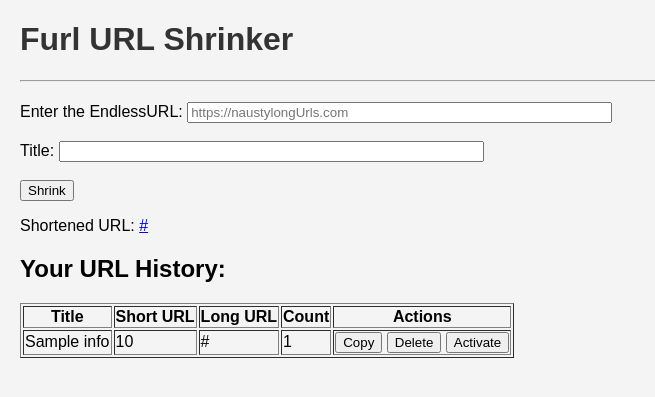
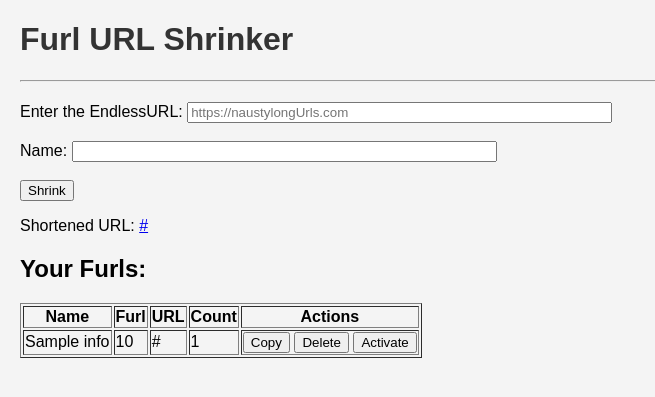
Before and after one commit to JRBros2346/furl, a Flask app: template templates/home.html in a window 1280 px wide. Shown: the top 397 px of the page, without its empty margins (0-655 px from the left). Run offline with Flask 3, Linux system fonts and the light colour scheme; the template is opened without the code that fills it: most values are stand-ins (such as "Sample title", 1, 10 or a date in 2020).

Commit message:
[Feat] Major Breaking Changes 🤘

```diff
--- a/app.py
+++ b/app.py
@@ -1,13 +1,15 @@
-from flask import Flask, render_template, request, redirect, url_for, session, json, abort
+from flask import Flask, render_template, request, redirect, url_for, session, json, abort, g, jsonify
 from url_generator import save_url_to_json, load_user_urls
-import os, hashlib
+import db
 
 app = Flask(__name__)
 app.secret_key = 'your_secret_key'
-host = "http://127.0.0.1:5000/"
+HOST = "127.0.0.1"
+PORT = 5000
 
-def hash_password(password):
-    return hashlib.sha256(password.encode()).hexdigest()
+
+with app.app_context():
+    db.query('PRAGMA FOREIGN_KEYS=ON')
 
 @app.route('/', methods=['GET', 'POST'])
 def login():
@@ -15,14 +17,9 @@ def login():
         username = request.form["username"]
         password = request.form["password"]
 
-        if os.path.exists('user.json') and os.path.getsize('user.json') > 0:
-            with open('user.json', 'r') as info:
-                data = json.load(info)
-                if username in data and data[username]['password'] == hash_password(password):
-                    session['username'] = username
-                    return redirect(url_for('home', username=username))
+        if db.verify_user(username, password):
+            return redirect(url_for('home', username=username))
         return render_template("login.html", error="Invalid username or password")
-
     return render_template("login.html")
 
 @app.route('/signup', methods=['GET', 'POST'])
@@ -31,112 +28,75 @@ def signup():
         username = request.form["username"]
         password = request.form["password"]
 
-        hashed_password = hash_password(password)
-        if os.path.exists('user.json') and os.path.getsize('user.json') > 0:
-            with open('user.json', 'r') as info:
-                data = json.load(info)
-        else:
-            data = {}
-        if username not in data:
-            data[username] = {'password': hashed_password}
-            with open('user.json', 'w') as info:
-                json.dump(data, info, indent=4)
+        if db.create_user(username, password):
             return redirect(url_for('login'))
-
         return render_template("signup.html", error="Username already exists")
-
     return render_template("signup.html")
 
 @app.route('/home/<username>', methods=['GET', 'POST'])
 def home(username):
-    if 'username' not in session or session['username'] != username:
+    if 'user' not in session or session['user'] != username:
         return redirect(url_for('login'))
 
     if request.method == "POST":
-        url_received = request.form["lurl"]
-        title = request.form["title"]
-        print(f"Received URL to shorten: {url_received} with title: {title}")
+        url = request.form["url"]
+        name = request.form["name"]
+        print(f"Received URL to shorten: {url} with name: {name}")
 
-        short_url = save_url_to_json(long_url=url_received, username=username, title=title)
-        return render_template("home.html", short_url=host + short_url, username=username, history=load_user_urls(username), host=host)
+        furl = db.create_furl(url, name, username)
+        # return render_template("home.html", username=username, furl=f'{HOST}/{furl}', furls=db.get_furls(username), host=HOST)
+        return jsonify(db.get_furls(username))
 
-    return render_template("home.html", username=username, history=load_user_urls(username), host=host)
+    return render_template("home.html", username=username, furls=db.get_furls(username), host=HOST)
+
+@app.route('/<furl>', methods=['GET'])
+def redirecting(furl):
+    res = db.translate_furl()
+    if res is not None:
+        return redirect(res)
+    else:
+        abort(404, description="Short URL not found")
 
 
-@app.route('/<short_url>', methods=['GET'])
-def redirecting(short_url):
-    with open('urls.json', 'r') as file:
-        data = json.load(file)
-        if short_url in data and data[short_url]["active"]==True:
-            l_url = data[short_url].get('long_url')
-            data[short_url]['count'] += 1
-
-            with open('urls.json', 'w') as wf:
-                json.dump(data, wf, indent=4)
-
-            return redirect(l_url)
-        else:
-            abort(404, description="Short URL not found")
-
-
-@app.route('/delete/<short_url>', methods=['POST'])
-def delete_url(short_url):
-    if 'username' not in session:
+@app.route('/delete/<furl>', methods=['POST'])
+def delete_furl(furl):
+    if 'user' not in session:
         return redirect(url_for('login'))
 
-    username = session['username']
-    with open('urls.json', 'r') as file:
-        data = json.load(file)
+    username = session['user']
+    db.delete_furl(furl)
+    return redirect(url_for('home', username=username))
 
-    # Ensure that only the URL created by the user is deleted
-    if short_url in data and data[short_url]['username'] == username:
-        del data[short_url]
+@app.route('/deactivate/<furl>', methods=['POST'])
+def deactivate_furl(furl):
+    if 'user' not in session:
+        return redirect(url_for('login'))
 
-        with open('urls.json', 'w') as file:
-            json.dump(data, file, indent=4)
+    username = session['user']
+    db.deactivate_furl(furl)
 
     return redirect(url_for('home', username=username))
 
-@app.route('/deactivate/<short_url>', methods=['POST'])
-def deactivate_url(short_url):
-    if 'username' not in session:
+@app.route('/activate/<furl>', methods=['POST'])
+def activate_furl(furl):
+    if 'user' not in session:
         return redirect(url_for('login'))
 
-    username = session['username']
-    with open('urls.json', 'r') as file:
-        data = json.load(file)
-
-    # Ensure that only the URL created by the user is deleted
-    if short_url in data and data[short_url]['username'] == username:
-        data[short_url]["active"] = False
-
-        with open('urls.json', 'w') as file:
-            json.dump(data, file, indent=4)
-
-    return redirect(url_for('home', username=username))
-
-@app.route('/activate/<short_url>', methods=['POST'])
-def activate_url(short_url):
-    if 'username' not in session:
-        return redirect(url_for('login'))
-
-    username = session['username']
-    with open('urls.json', 'r') as file:
-        data = json.load(file)
-
-    # Ensure that only the URL created by the user is deleted
-    if short_url in data and data[short_url]['username'] == username:
-        data[short_url]["active"] = True
-
-        with open('urls.json', 'w') as file:
-            json.dump(data, file, indent=4)
+    username = session['user']
+    db.activate_furl(furl)
 
     return redirect(url_for('home', username=username))
 
 @app.route('/logout')
 def logout():
-    session.pop('username', None)
+    session.pop('user', None)
     return redirect(url_for('login'))
 
+@app.teardown_appcontext
+def close_connection(exception):
+    db = g.pop('db', None)
+    if db is not None:
+        db.close()
+
 if __name__ == '__main__':
-    app.run(debug=True, port=5000)
+    app.run(debug=True, port=PORT, host=HOST)
--- a/templates/base.html
+++ b/templates/base.html
@@ -4,7 +4,7 @@
     <meta charset="UTF-8">
     <meta name="viewport" content="width=device-width, initial-scale=1.0">
     <title>{% block title %}{% endblock %}</title>
-    <link rel="stylesheet" href="static/css/styles.css"/>
+    <link rel="stylesheet" href="/static/css/styles.css"/>
 </head>
 <body>
     <div>
--- a/templates/home.html
+++ b/templates/home.html
@@ -1,53 +1,53 @@
 {% extends "base.html" %}
 {% block title %}Home @ Furl{% endblock %}
 {% block content %}
-<form action="{{ url_for('home', username=username) }}" method="POST">
+<form id="form">
     <label for="url">Enter the EndlessURL:</label>
-    <input type="url" name="lurl" id="url"
+    <input type="url" name="url" id="url"
            placeholder="https://naustylongUrls.com"
-           pattern="https://.*"
+           pattern="https?://.+"
            size="50"
            required>
-    <br><br>
-    <label for="title">Title:</label>
-    <input type="text" name="title" id="title" size="50">
-    <br><br>
+    <br/><br/>
+    <label for="name">Name:</label>
+    <input type="text" name="name" id="name" size="50">
+    <br/><br/>
     <input type="submit" value="Shrink">
 </form>
 
-{% if short_url %}
-    <p>Shortened URL: <a href="{{ short_url }}" target="_blank">{{ short_url }}</a></p>
+{% if furl %}
+    <p>Shortened URL: <a href="{{ furl }}" target="_blank">{{ furl }}</a></p>
 {% endif %}
 
-<h2>Your URL History:</h2>
+<h2>Your Furls:</h2>
 <table border="1">
     <thead>
         <tr>
-            <th>Title</th>
-            <th>Short URL</th>
-            <th>Long URL</th>
+            <th>Name</th>
+            <th>Furl</th>
+            <th>URL</th>
             <th>Count</th>
             <th>Actions</th>
         </tr>
     </thead>
-    <tbody>
-        {% for short_url, info in history.items() %}
+    <tbody id="tbody">
+        {% for furl, info in furls.items() %}
         <tr>
-            <td>{{ info.title }}</td>
-            <td>{{ host + short_url }}</td>
-            <td>{{ info.long_url }}</td>
+            <td>{{ info.name }}</td>
+            <td>{{ host + furl }}</td>
+            <td>{{ info.url }}</td>
             <td>{{ info.count }}</td>
             <td>
-                <button onclick="copyToClipboard('{{ host + short_url }}')">Copy</button>
-                <form action="{{ url_for('delete_url', short_url=short_url) }}" method="POST" style="display:inline;">
+                <button onclick="copyToClipboard('{{ host + furl }}')">Copy</button>
+                <form action="{{ url_for('delete_furl', furl=furl) }}" method="POST" style="display:inline;">
                     <input type="submit" value="Delete">
                 </form>
                 {% if info.active %}
-                <form action="{{ url_for('deactivate_url', short_url=short_url) }}" method="POST" style="display:inline;">
+                <form action="{{ url_for('deactivate_furl', furl=furl) }}" method="POST" style="display:inline;">
                     <input type="submit" value="Deactivate">
                 </form>
                 {% else %}
-                <form action="{{ url_for('activate_url', short_url=short_url) }}" method="POST" style="display:inline;">
+                <form action="{{ url_for('activate_furl', furl=furl) }}" method="POST" style="display:inline;">
                     <input type="submit" value="Activate">
                 </form>
                 {% endif %}
@@ -56,7 +56,7 @@
         {% endfor %}
     </tbody>
 </table>
-
+<p id="error"></p>
 <script>
 function copyToClipboard(url) {
     navigator.clipboard.writeText(url).then(function() {
@@ -65,6 +65,28 @@ function copyToClipboard(url) {
         console.error('Could not copy text: ', err);
     });
 }
+
+document.getElementById('form').addEventListener('submit', async event => {
+    event.preventDefault();
+    try {
+        const response = await fetch('/home/{{username}}', {
+            method: 'POST',
+            body: new FormData(event.target),
+        });
+        if (!response.ok) {
+            console.log(await response.text());
+            throw new Error('Network Response is not OK');
+        }
+        const data = await response.json();
+        tbody = document.getElementById('tbody');
+        document.getElementById('error').innerText = data;
+    } catch(error) {
+        console.error('Error: ', error);
+        document.getElementById('tbody').innerHTML = '';
+        document.getElementById('error').innerText = error.message;
+    }
+});
+
 </script>
 
 {% endblock %}
--- a/url_generator.py
+++ b/url_generator.py
@@ -1,10 +1,5 @@
 import random, string, json, os
 
-def generate_short_url(existing_urls, length=6):
-    while True:
-        short_url = ''.join(random.choices(string.ascii_letters + string.digits, k=length))
-        if short_url not in existing_urls:
-            return short_url
 
 def save_url_to_json(long_url, username, title, json_file='urls.json'):
     if os.path.exists(json_file):
```
Also changed, not shown: db.py (+53 -5 lines), furl.db.
